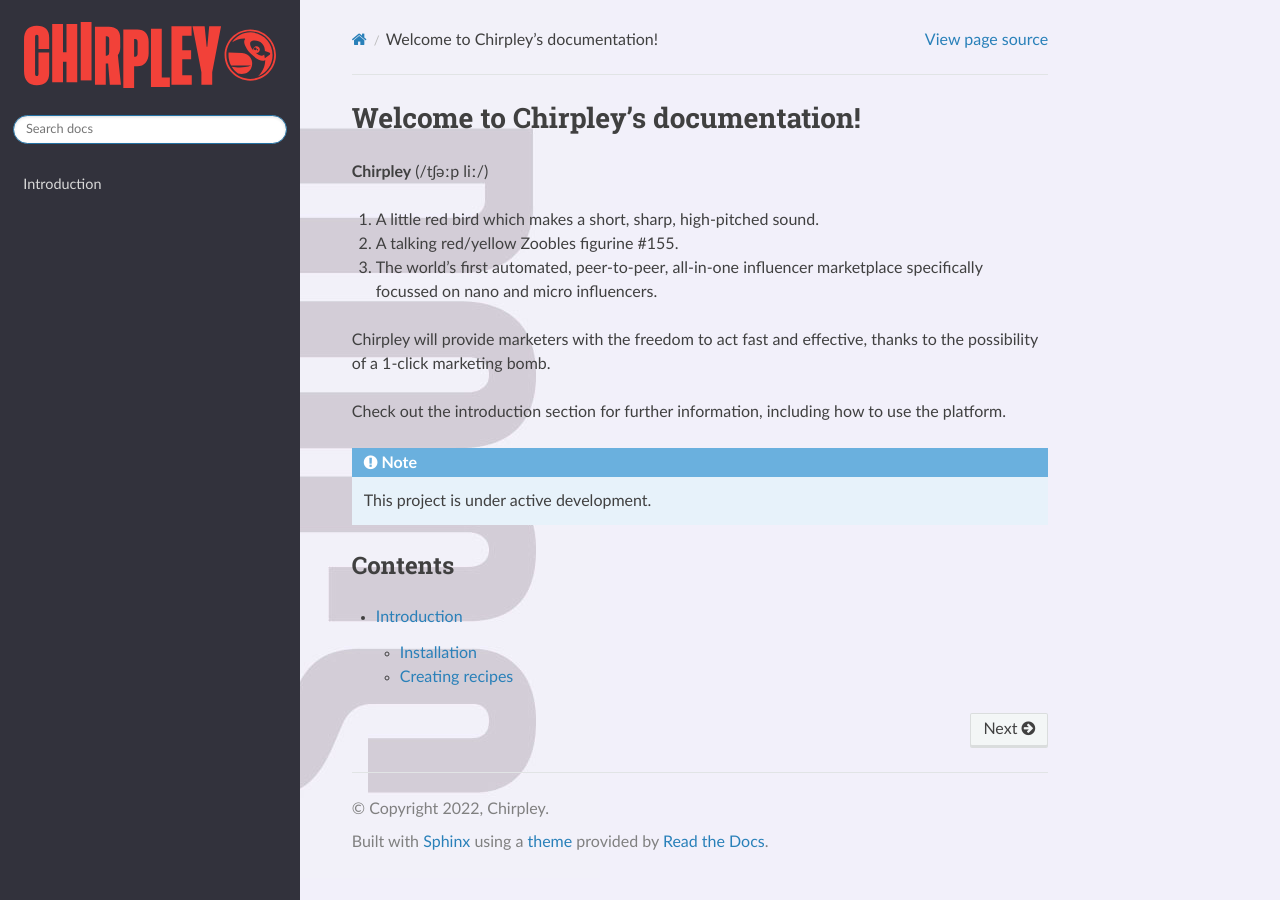
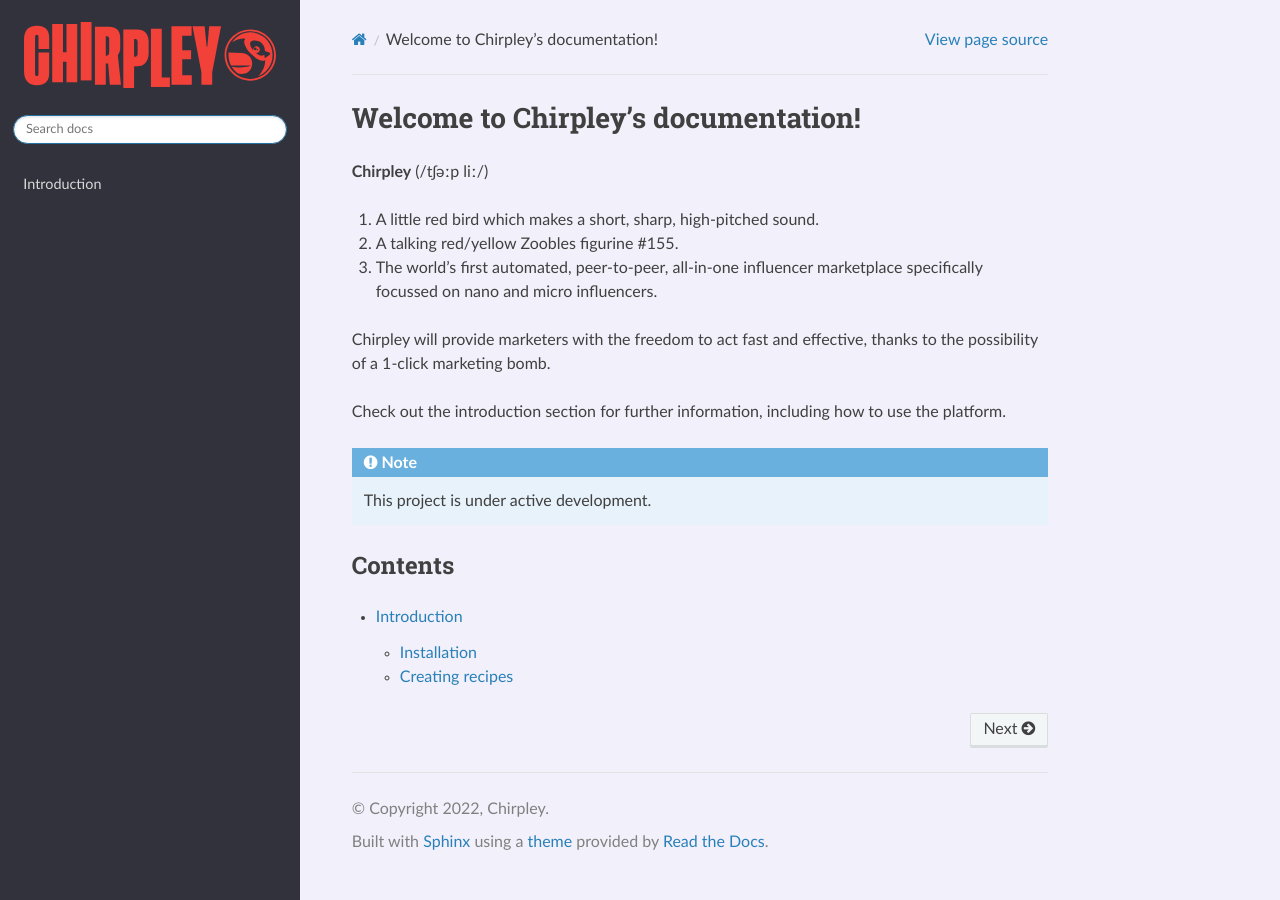
Before and after one commit to chirpley/docs, a Sphinx documentation site: the page built from docs/source/index.rst, in a window 1280 px wide. Built offline with Sphinx 7.4.7 and the Read the Docs theme 2.0.0, drawn with Linux system fonts in a browser that asks for light colours.

Commit message:
Update custom.css

```diff
--- a/docs/source/_static/custom.css
+++ b/docs/source/_static/custom.css
@@ -8,11 +8,16 @@
     width: 100% !important;
 }
 .wy-body-for-nav .wy-nav-content-wrap {
-    background: #f2f0fa;
+        background: #f2f0fa;
 }
 @media screen and (min-width: 1100px){
     .wy-nav-content {
         margin: 0;
-        background: #f2f0fa url("docs.jpg") no-repeat fixed left;
+        background: transparent;
     }
 }
+@media screen and (min-width: 1600px){
+    .wy-body-for-nav .wy-nav-content-wrap {
+        background: #f2f0fa url("docs.jpg") no-repeat fixed right;
+    }
+}
```
